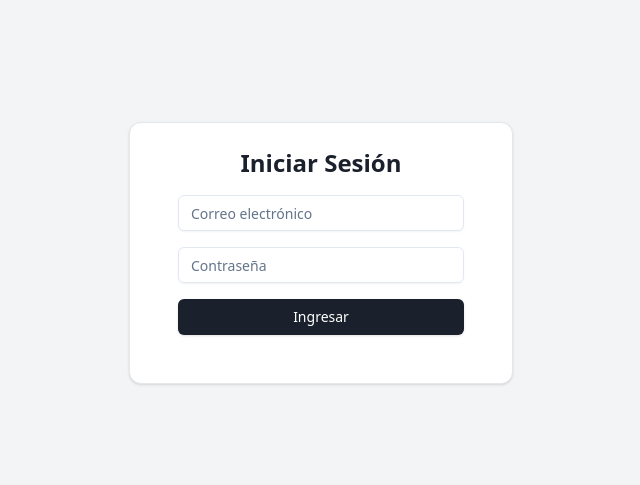
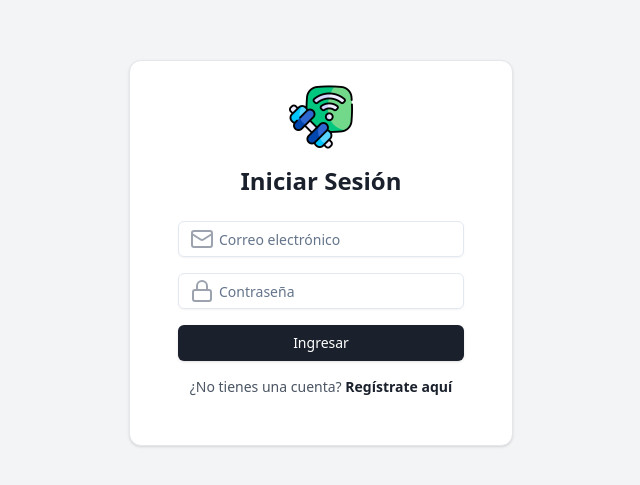
Before and after one commit to JohanVilla1z/FitSync_Front, a React (Vite) app: page /login in a window 1280 px wide. Shown: the part 147-632 px from the top of the page, without its empty margins (319-959 px from the left). Built offline with nearby package versions, Linux system fonts and the light colour scheme.

Commit message:
refactor :lipstick: enhance Login page with icons, improved error handling, and registration link

```diff
--- a/src/pages/login/Login.tsx
+++ b/src/pages/login/Login.tsx
@@ -1,6 +1,7 @@
 import axios from "axios";
+import { Lock, Mail } from "lucide-react"; // Importar íconos de Lucide
 import { useForm } from "react-hook-form";
-import { useNavigate } from "react-router-dom";
+import { Link, useNavigate } from "react-router-dom";
 import { toast } from "react-toastify";
 import axiosInstance from "../../api/axiosInstance";
 import { Button, Card, CardContent, Input } from "../../components/ui";
@@ -38,64 +39,48 @@ const Login = () => {
       console.error("Error durante el inicio de sesión:", error);
 
       if (axios.isAxiosError(error)) {
-        // Error específico de Axios
-        if (error.response) {
-          // El servidor respondió con un estado diferente a 2xx
-          console.error("Respuesta del servidor:", error.response.data);
-          console.error("Estado HTTP:", error.response.status);
-
-          if (error.response.status === 401) {
-            toast.error("Credenciales incorrectas ❌");
-          } else if (error.response.status === 429) {
-            toast.error("Demasiados intentos. Inténtelo más tarde.");
-          } else {
-            toast.error(
-              `Error del servidor: ${
-                error.response.data.message || "Error desconocido"
-              }`
-            );
-          }
-        } else if (error.request) {
-          // La solicitud fue realizada pero no se recibió respuesta
-          console.error("No se recibió respuesta del servidor");
-          toast.error(
-            "No se pudo conectar con el servidor. Verifique su conexión."
-          );
+        if (error.response?.status === 401) {
+          toast.error("Credenciales incorrectas ❌");
         } else {
-          // Error al configurar la solicitud
-          console.error("Error de configuración:", error.message);
-          toast.error(`Error de configuración: ${error.message}`);
+          toast.error("Error al iniciar sesión. Inténtelo más tarde.");
         }
       } else {
-        // Error no relacionado con Axios
-        console.error("Error no esperado:", error);
         toast.error("Ocurrió un error inesperado");
       }
     }
   };
 
   return (
-    <div className="flex justify-center items-center h-screen bg-gray-100">
+    <div className="flex justify-center items-center h-screen bg-gray-100 dark:bg-gray-900">
       <Card className="w-96 p-6">
         <CardContent>
-          <h2 className="text-2xl font-bold text-center mb-4">
-            Iniciar Sesión
-          </h2>
+          <div className="flex flex-col items-center mb-6">
+            <img
+              src="src/assets/logos/fitsync-logo.png"
+              alt="FitSync Logo"
+              className="h-16 mb-4"
+            />
+            <h2 className="text-2xl font-bold text-center">Iniciar Sesión</h2>
+          </div>
           <form onSubmit={handleSubmit(onSubmit)} className="space-y-4">
-            <div>
+            <div className="relative">
+              <Mail className="absolute left-3 top-1/2 transform -translate-y-1/2 text-gray-400" />
               <Input
                 type="email"
                 placeholder="Correo electrónico"
+                className="pl-10"
                 {...register("email", { required: "El correo es obligatorio" })}
               />
               {errors.email && (
                 <p className="text-red-500 text-sm">{errors.email.message}</p>
               )}
             </div>
-            <div>
+            <div className="relative">
+              <Lock className="absolute left-3 top-1/2 transform -translate-y-1/2 text-gray-400" />
               <Input
                 type="password"
                 placeholder="Contraseña"
+                className="pl-10"
                 {...register("password", {
                   required: "La contraseña es obligatoria",
                 })}
@@ -110,6 +95,17 @@ const Login = () => {
               Ingresar
             </Button>
           </form>
+          <div className="mt-4 text-center">
+            <p className="text-sm text-gray-600 dark:text-gray-400">
+              ¿No tienes una cuenta?{" "}
+              <Link
+                to="/register"
+                className="text-primary dark:text-primary-dark font-semibold"
+              >
+                Regístrate aquí
+              </Link>
+            </p>
+          </div>
         </CardContent>
       </Card>
     </div>
```
